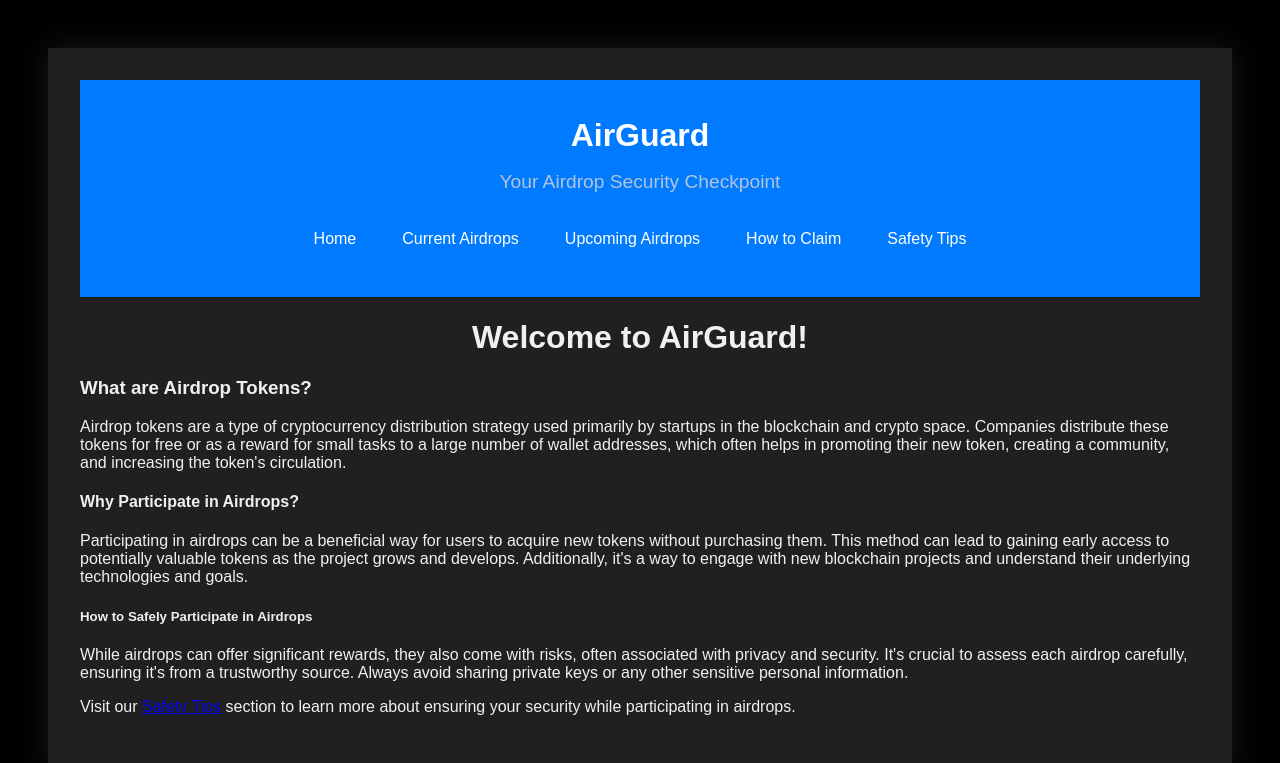
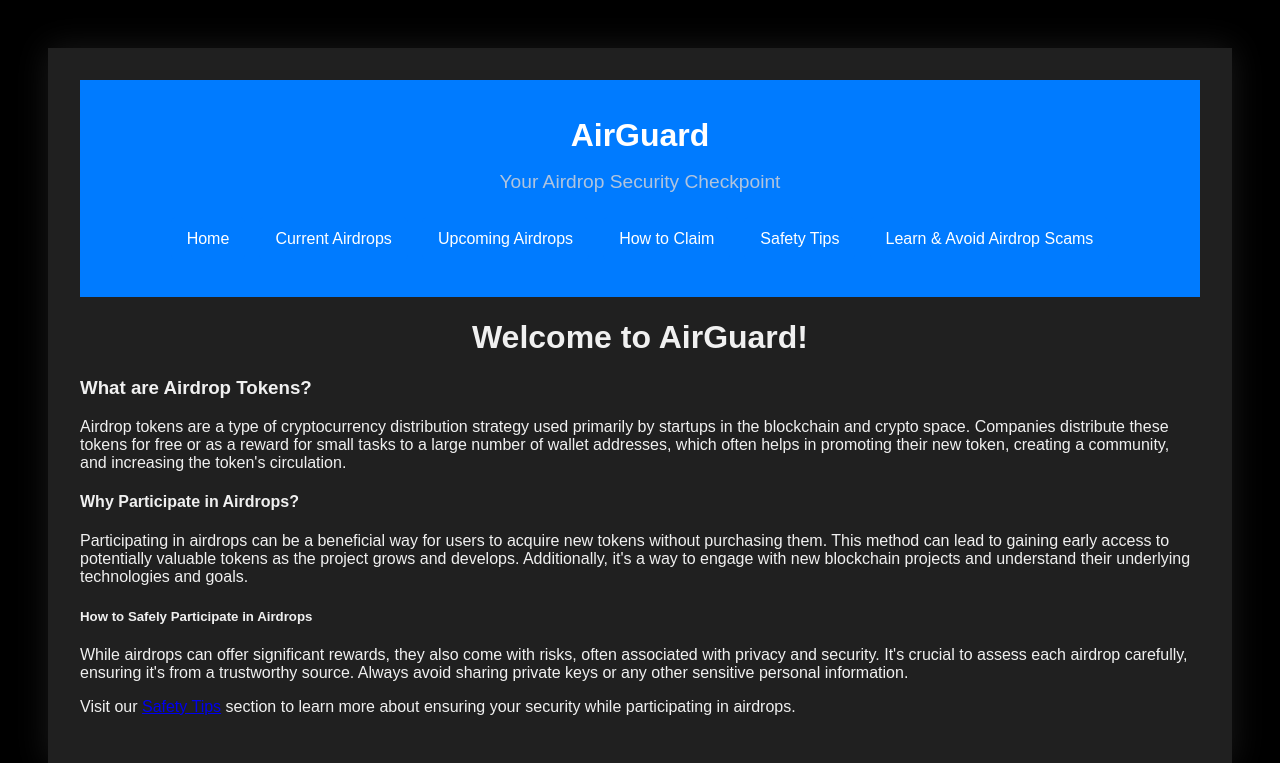
Before and after one commit to Teng-Jun/ITP_Group-23, a PHP site: page /index.php in a window 1280 px wide. Shown: the top 763 px of the page. Run offline with PHP 8.4, Linux system fonts and the light colour scheme.

Commit message:
Create one more header for Reddit Scrape information Part 1

```diff
--- a/Website Related/AirGuard/header.php
+++ b/Website Related/AirGuard/header.php
@@ -18,6 +18,7 @@
             <li><a class="nav-link" href="upcoming.php">Upcoming Airdrops</a></li>
             <li><a class="nav-link" href="claim.php">How to Claim</a></li>
             <li><a class="nav-link" href="tips.php">Safety Tips</a></li>
+            <li><a class="nav-link" href="Learn_Avoid.php">Learn & Avoid Airdrop Scams</a></li>
         </ul>
     </nav>
 </header>
```
